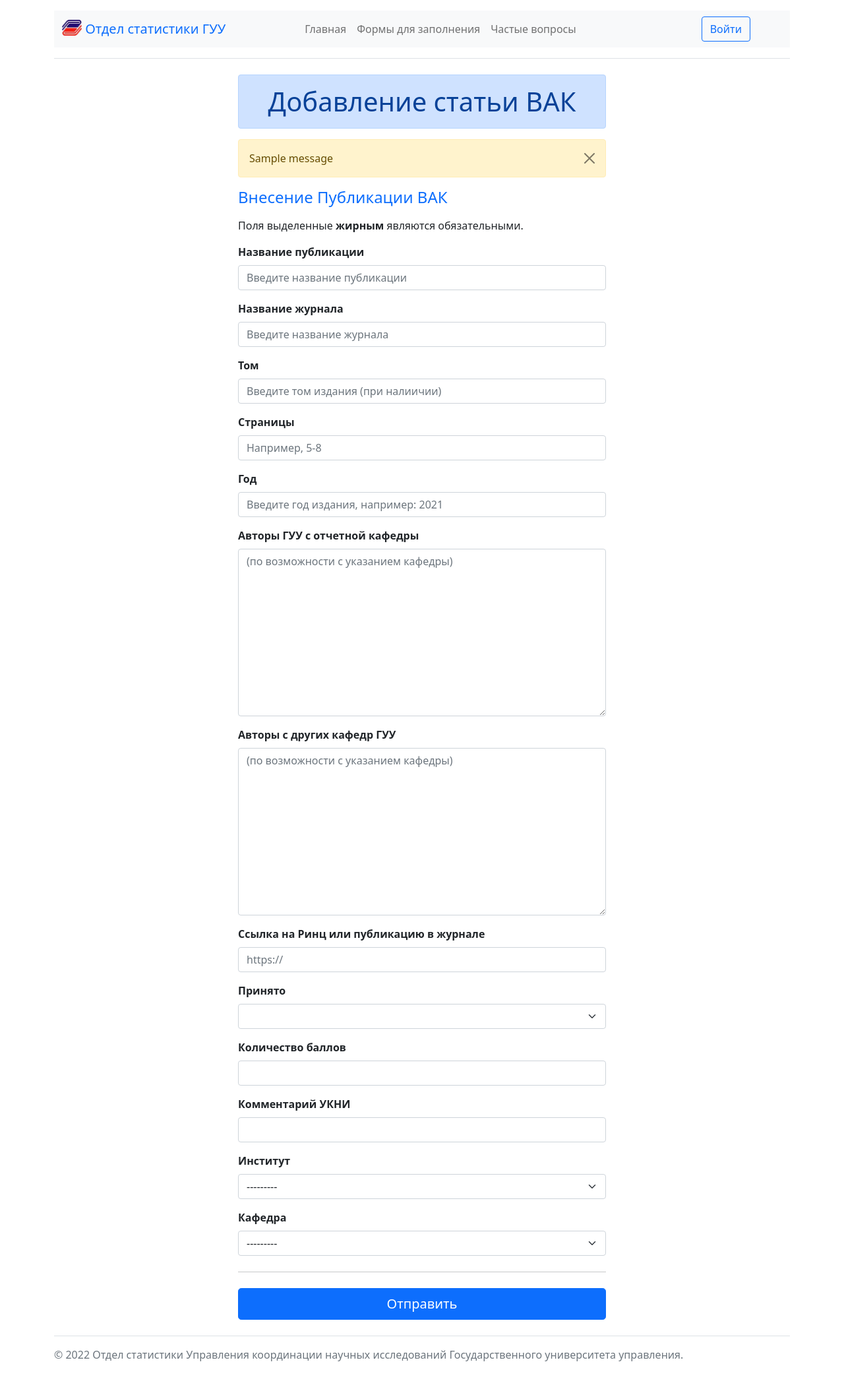
After one commit to finking/stat_univer, a Django app: page /vak in a window 1280 px wide. The commit adds this page. Shown: the whole page at 66% size. Run offline with Django 4.2, Linux system fonts and the light colour scheme; tables that the repository leaves empty hold one stand-in row (values such as "Sample post"); one stand-in notice (Sample message) is shown; lists and menus that the app fills with data are empty.

Commit message:
Create new models - publication. Create auth

```diff
--- a/stat_univer/main/forms.py
+++ b/stat_univer/main/forms.py
@@ -1,5 +1,5 @@
-from .models import Conference, Institute, FAQ
-from django.forms import ModelForm, TextInput, Select, URLInput, EmailInput, Textarea, NumberInput, CheckboxInput, Form, EmailField
+from .models import Conference, Institute, FAQ, VAK
+from django.forms import ModelForm, TextInput, Select, URLInput, EmailInput, Textarea, NumberInput, CheckboxInput, Form, EmailField, FloatField
 
 
 class ConferenceForm(ModelForm):
@@ -150,3 +150,80 @@ class FAQForm(ModelForm):
                 'required': False
             }),
         }
+
+
+class VAKForm(ModelForm):
+
+    class Meta:
+        model = VAK
+        fields = ['Name', 'Output', 'Tom', 'Pages', 'Year', 'DepartmentSame', 'DepartmentOther', 'Url', 'Accepted',
+                  'Points', 'Comment', 'IdInstitute', 'IdDeparture']
+
+        widgets = {
+            'IdInstitute': Select(attrs={
+                'class': 'form-select',
+                'id': 'IdInstitute',
+            }),
+            'IdDeparture': Select(attrs={
+                'class': 'form-select',
+                'id': 'IdDeparture',
+            }),
+            'Name': TextInput(attrs={
+                'class': 'form-control ',
+                'id': 'Name',
+                'placeholder': 'Введите название публикации'
+            }),
+            'Output': TextInput(attrs={
+                'class': 'form-control',
+                'id': 'Output',
+                'placeholder': 'Введите название журнала'
+            }),
+            'Tom': TextInput(attrs={
+                'class': 'form-control',
+                'id': 'Tom',
+                'placeholder': 'Введите том издания (при налиичии)',
+                'required': False
+            }),
+            'Year': NumberInput(attrs={
+                'class': 'form-control',
+                'id': 'Year',
+                'placeholder': 'Введите год издания, например: 2021',
+            }),
+            'Pages': TextInput(attrs={
+                'class': 'form-control',
+                'id': 'Pages',
+                'placeholder': 'Например, 5-8',
+                'required': False
+            }),
+            'DepartmentSame': Textarea(attrs={
+                'class': 'form-control',
+                'id': 'DepartmentSame',
+                'placeholder': '(по возможности с указанием кафедры)'
+            }),
+            'DepartmentOther': Textarea(attrs={
+                'class': 'form-control',
+                'id': 'DepartmentOther',
+                'placeholder': '(по возможности с указанием кафедры)'
+            }),
+            'Url': URLInput(attrs={
+                'class': 'form-control',
+                'id': 'Url',
+                'placeholder': 'https://',
+                # 'required': False
+            }),
+            'Accepted': Select(attrs={
+                'class': 'form-select',
+                'id': 'Accepted',
+                'required': False
+            }),
+            'Points': NumberInput(attrs={
+                'class': 'form-control',
+                'id': 'Points',
+                'required': False
+            }),
+            'Comment': TextInput(attrs={
+                'class': 'form-control',
+                'id': 'Comment',
+                'required': False
+            }),
+        }
--- a/stat_univer/main/models.py
+++ b/stat_univer/main/models.py
@@ -201,3 +201,83 @@ class FAQ(models.Model):
 
     def __str__(self):
         return self.Question
+
+
+class Publication(models.Model):
+    class Meta:
+        abstract = True
+
+    Name = models.CharField('Название публикации', max_length=250)
+    Output = models.CharField('Полное название конференции', max_length=250)
+    Year = models.IntegerField('Год',
+                               blank=True,
+                               null=True)
+    Pages = models.CharField('Страницы', max_length=50,
+                                blank=True,
+                                null=True)
+    DepartmentSame = models.CharField('Авторы ГУУ с отчетной кафедры', max_length=250)
+    DepartmentOther = models.CharField('Авторы с других кафедр ГУУ', max_length=250)
+
+    Url = models.URLField('Ссылка на Ринц или сборник конференции',
+                          help_text='Ссылка должна начинаться с http:// или https:// (например: https://yandex.ru/)',
+                          blank=True,
+                          null=True)
+
+    Accepted = models.BooleanField('Принято', default=False)
+    Points = models.FloatField('Количество баллов',
+                               blank=True,
+                               null=True)
+    Comment = models.TextField('Комментарий УКНИ',
+                               blank=True,
+                               null=True)
+
+    IdInstitute = models.ForeignKey(
+        'Institute',
+        verbose_name='Институт',
+        on_delete=models.PROTECT, null=True, help_text='Выберите название института.'
+    )
+
+    IdDeparture = models.ForeignKey(
+        'Departure',
+        verbose_name='Кафедра',
+        on_delete=models.PROTECT,
+        help_text='Выберите название кафедры.'
+    )
+
+
+class VAK(Publication):
+    class Meta:
+        verbose_name = "Публикация ВАК"
+        verbose_name_plural = "Публикации ВАК"
+
+    def __str__(self):
+        return self.Name
+
+    Tom = models.CharField('Том',
+                           max_length=250,
+                           blank=True,
+                           null=True)
+    Output = models.CharField('Название журнала', max_length=250)
+    Url = models.URLField('Ссылка на Ринц или публикацию в журнале',
+                          help_text='Ссылка должна начинаться с http:// или https:// (например: https://yandex.ru/)',
+                          blank=True,
+                          null=True)
+
+
+class ThesisWorld(Publication):
+    Type = models.CharField('Тезисы на международных конференциях', max_length=250)
+
+
+class ThesisNation(Publication):
+    Type = models.CharField('Тезисы на национальных конференциях', max_length=250)
+
+
+class Monograph(Publication):
+    Output = models.CharField('ISBN',
+                              max_length=100,
+                              blank=True,
+                              null=True)
+    Url = models.URLField('Ссылка на Ринц или на файл pdf, загруженный на стороннем ресурсе',
+                          help_text='Ссылка должна начинаться с http:// или https:// (например: https://yandex.ru/)',
+                          blank=True,
+                          null=True)
--- /dev/null
+++ b/stat_univer/main/templates/authentication/vak.html
@@ -0,0 +1,38 @@
+{% extends 'main/base.html'  %}
+
+{% block title %}
+    {{ title }}
+{% endblock %}
+
+{% block content %}
+<div class="col-md-6 offset-md-3">
+    <h1 class="text-center alert alert-primary">{{ title }}</h1>
+    {% if messages%}
+        {% for message in messages%}
+            <div class="alert alert-warning alert-dismissible fade show" role="alert">
+                {{ message }}
+                <button type="button" class="btn-close" data-bs-dismiss="alert" aria-label="Close"></button>
+            </div>
+        {% endfor%}
+    {% endif%}
+
+      <div class="col-12">
+        <h4 class="mb-3 text-primary ">Внесение Публикации ВАК</h4>
+        <p>Поля выделенные <b>жирным </b> являются обязательными.</p>
+        <form action="{% url 'profile' %}" method="post">
+          {% csrf_token %}
+          <div class="row g-3">
+            {% for f in form %}
+            <div class="col-sm-12">
+              <label for="{{ f.id_for_label }}" class="form-label fw-bold">{{ f.label }}</label>
+              {{ f }}
+            </div>
+            {% endfor %}
+          </div>
+          <hr class="my-4">
+          <button class="w-100 btn btn-primary btn-lg" type="submit">Отправить</button>
+        </form>
+      </div>
+    </div>
+
+{% endblock %}
--- a/stat_univer/main/urls.py
+++ b/stat_univer/main/urls.py
@@ -15,4 +15,5 @@ urlpatterns = [
     path('login_user', views.login_user, name='login'),
     path('logout_user', views.logout_user, name='logout'),
     path('profile', views.profile, name='profile'),
+    path('vak', views.vak, name='vak'),
 ]
--- a/stat_univer/main/views.py
+++ b/stat_univer/main/views.py
@@ -1,7 +1,7 @@
 from django.contrib import messages
 from django.shortcuts import render, redirect
 from .models import Institute, Conference, Employee, FAQ
-from .forms import ConferenceForm, HistoryForm
+from .forms import ConferenceForm, HistoryForm, VAKForm
 from django.http import HttpResponse
 from datetime import datetime
 from xlsxwriter.workbook import Workbook
@@ -166,7 +166,32 @@ def logout_user(request):
 
 def profile(request):
     logger.info('Загрузка страницы профиля.')
-    return render(request, 'main/profile.html', {'title': "Профиль сотрудника"})
+
+    context = {'title': "Профиль сотрудника"}
+
+    return render(request, 'authentication/profile.html', context)
+
+
+def vak(request):
+    logger.info('Загрузка страницы добавления ВАК.')
+    error = ''
+    if request.method == 'POST':
+        form = VAKForm(request.POST)
+        if form.is_valid():
+            form.save()
+            messages.success(request, 'Публикация добавлена!')
+            return redirect('profile')
+        else:
+            error = 'Произошла ошибка. Данные публикации не отправлены.'
+            logger.error(form.cleaned_data)
+    else:
+        form = VAKForm()
+
+    context = {'title': "Добавление статьи ВАК",
+               'form': form,
+               'error': error}
+    logger.debug(context)
+    return render(request, 'authentication/vak.html', context)
 
 
 def write_to_excel(conferences_queryset):
```
Also changed, not shown: stat_univer/main/admin.py (+7 -1 lines), stat_univer/main/templates/authentication/auth_base.html (added, +59 -0 lines), stat_univer/main/templates/authentication/profile.html (renamed from stat_univer/main/templates/main/profile.html, +8 -6 lines), stat_univer/main/migrations/0004_alter_conference_url_vak_thesisworld_thesisnation_and_more.py (added), stat_univer/main/migrations/0005_alter_vak_options_remove_vak_type.py (added).
